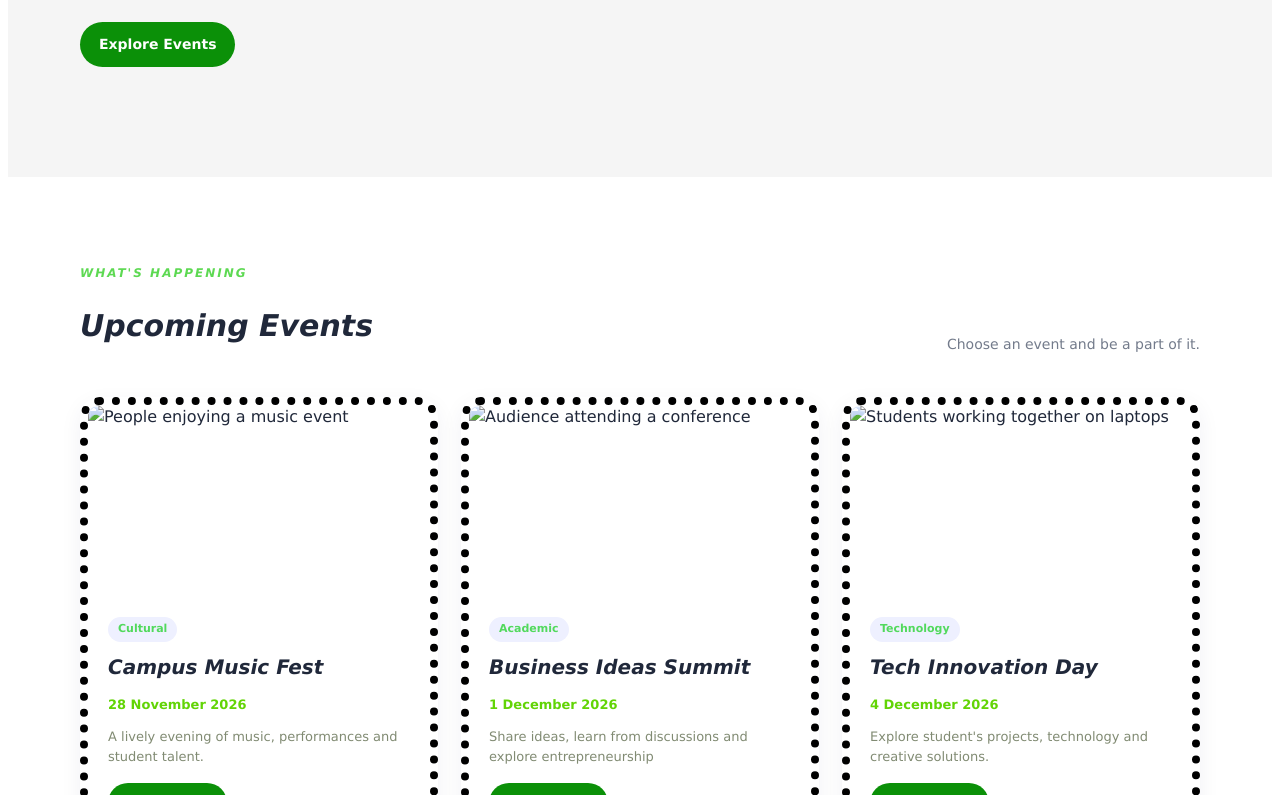
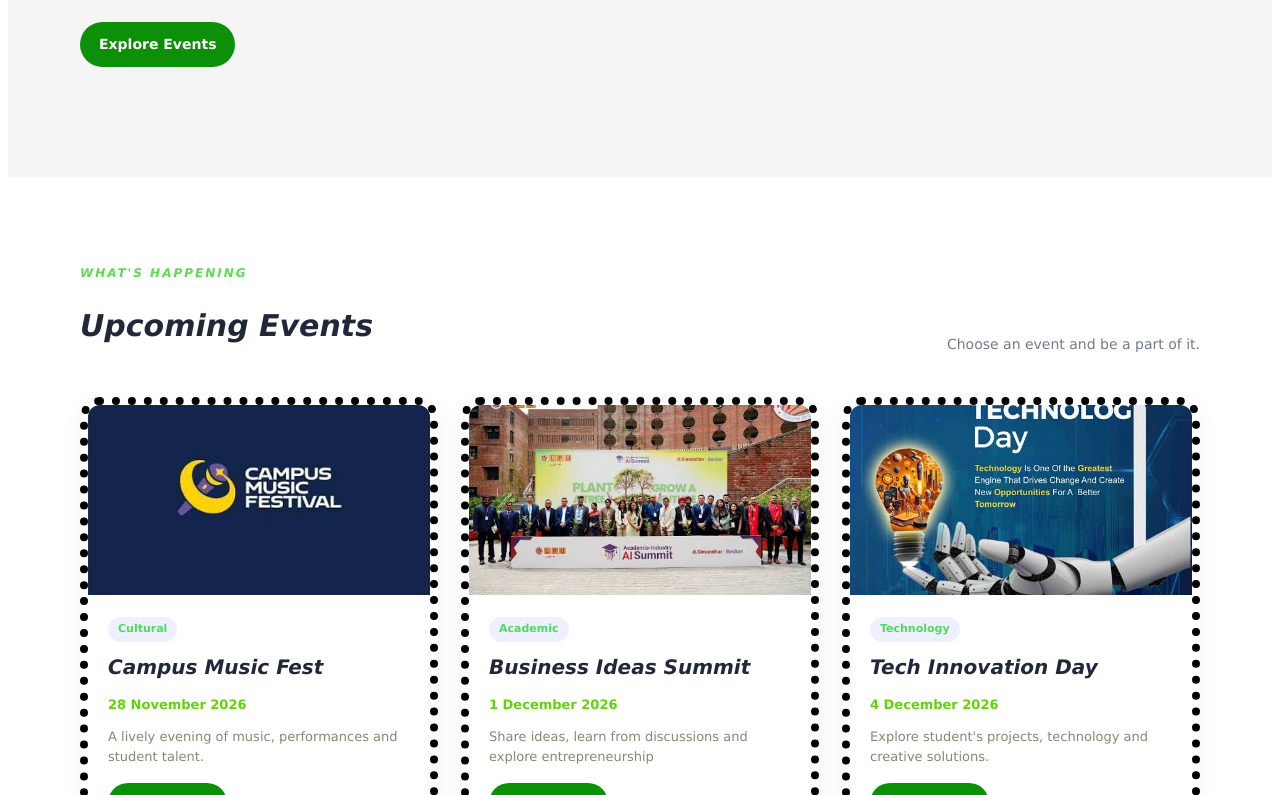
Before and after one commit to ra2816516-cmd/cse326, a plain HTML site: page index.html in a window 1280 px wide. Shown: the part 439-1234 px from the top of the page. Drawn offline with Linux system fonts and the light colour scheme.

Commit message:
Update index.html

```diff
--- a/index.html
+++ b/index.html
@@ -40,7 +40,7 @@
             </div>
             <div class="event-grid">
                 <article class="event-card">
-                    <img src="images (3).jpg" alt="People enjoying a music event">
+                    <img src="images (3).jpeg" alt="People enjoying a music event">
                     <div class="event-info">
                         <span class="tag">Cultural</span>
                         <h3>Campus Music Fest</h3>
@@ -50,7 +50,7 @@
                     </div>
                 </article>
                 <article class="event-card">
-                    <img src="images (4).jpg" alt="Audience attending a conference">
+                    <img src="images (4).jpeg" alt="Audience attending a conference">
                     <div class="event-info">
                         <span class="tag">Academic</span>
                         <h3>Business Ideas Summit</h3>
@@ -60,7 +60,7 @@
                    </div>
                 </article>
                 <article class="event-card">
-                    <img src="images (5).jpg" alt="Students working together on laptops">
+                    <img src="images (5).jpeg" alt="Students working together on laptops">
                     <div class="event-info">
                         <span class="tag">Technology</span>
                         <h3>Tech Innovation Day</h3>
```
